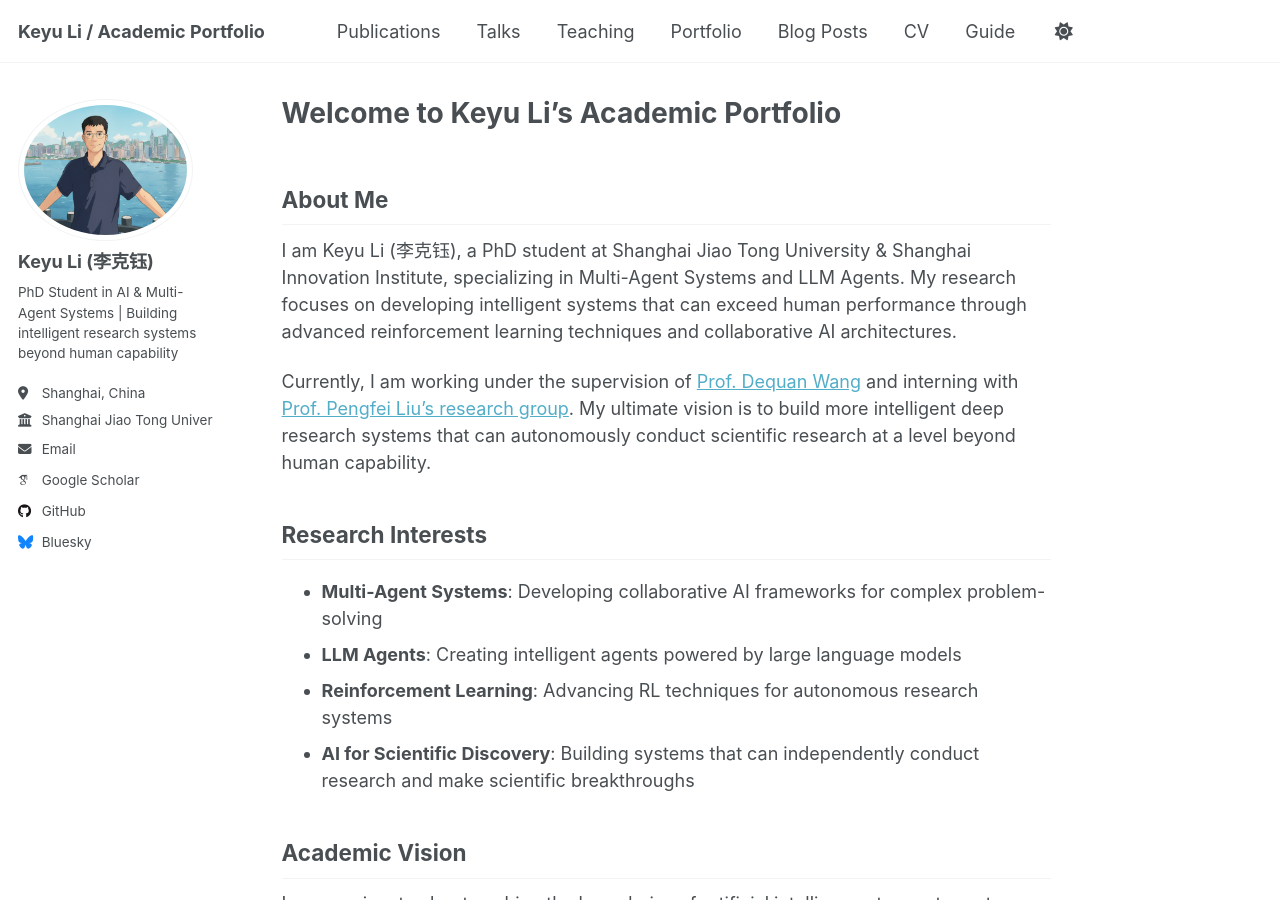
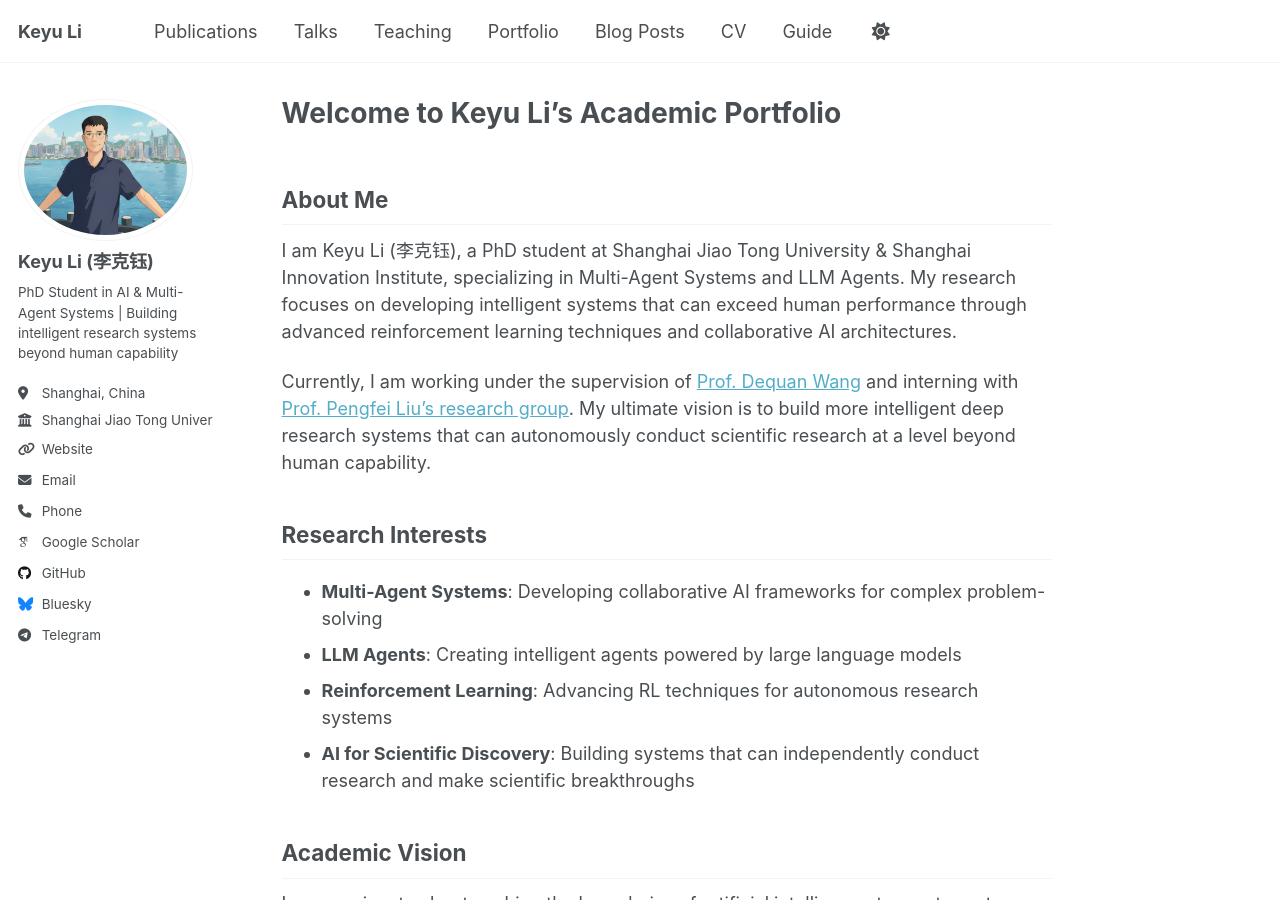
Before and after one commit to weizhihao1/weizhihao1.github.io, a Jekyll site: the page built from _pages/about.md, in a window 1280 px wide and 900 px high. Built offline with Jekyll 4.4.1, drawn with Linux system fonts in a browser that asks for light colours; some web fonts are replaced; a script that is not in the unit is left out.

Commit message:
update number

```diff
--- a/_config.yml
+++ b/_config.yml
@@ -9,7 +9,7 @@
 # Basic Site Settings
 locale                   : "en-US"
 site_theme               : "default" # Currently available options are "default", "air"
-title                    : "Keyu Li / Academic Portfolio"
+title                    : "Keyu Li"
 title_separator          : "-"
 name                     : &name "Keyu Li"
 description              : &description "Keyu Li's academic portfolio - Multi-Agent Systems & LLM Agent Research"   # Update this with a general description of your site, this is the default if not overridden by a page
@@ -28,9 +28,10 @@ author:
   pronouns         : # example: "she/her"
   bio              : "PhD Student in AI & Multi-Agent Systems | Building intelligent research systems beyond human capability"
   location         : "Shanghai, China"
-  employer         : "Shanghai Jiao Tong University & Shanghai Innovation Institute"
-  uri              : # URL
+  employer         : "Shanghai Jiao Tong University"
+  uri              : "wechat: 13370856505" # 使用您的手机号
   email            : "chlorophyll@sjtu.edu.cn"
+  phone            : "+86-13370856505"  # 添加您的手机号
 
   # Academic websites
   academia         : # URL
@@ -69,7 +70,7 @@ author:
   pinterest        : # Username
   soundcloud       : # Username
   steam            : # Username
-  telegram         : # URL
+  telegram         : "your-wechat-id" # 可以用来显示微信号
   tumblr           : # Username
   twitter          : # Username for X / Twitter
   vine             : # Username
--- a/_includes/author-profile.html
+++ b/_includes/author-profile.html
@@ -35,6 +35,9 @@
       {% endif %}
       {% if author.email %}
         <li><a href="mailto:{{ author.email }}"><i class="fas fa-fw fa-envelope icon-pad-right" aria-hidden="true"></i>{{ site.data.ui-text[site.locale].email_label | default: "Email" }}</a></li>
+      {% endif %}
+      {% if author.phone %}
+        <li><a href="tel:{{ author.phone }}"><i class="fas fa-fw fa-phone icon-pad-right" aria-hidden="true"></i>{{ site.data.ui-text[site.locale].phone_label | default: "Phone" }}</a></li>
       {% endif %}
 
       <!-- Font Awesome and Academicons icons / Academic websites -->
```
